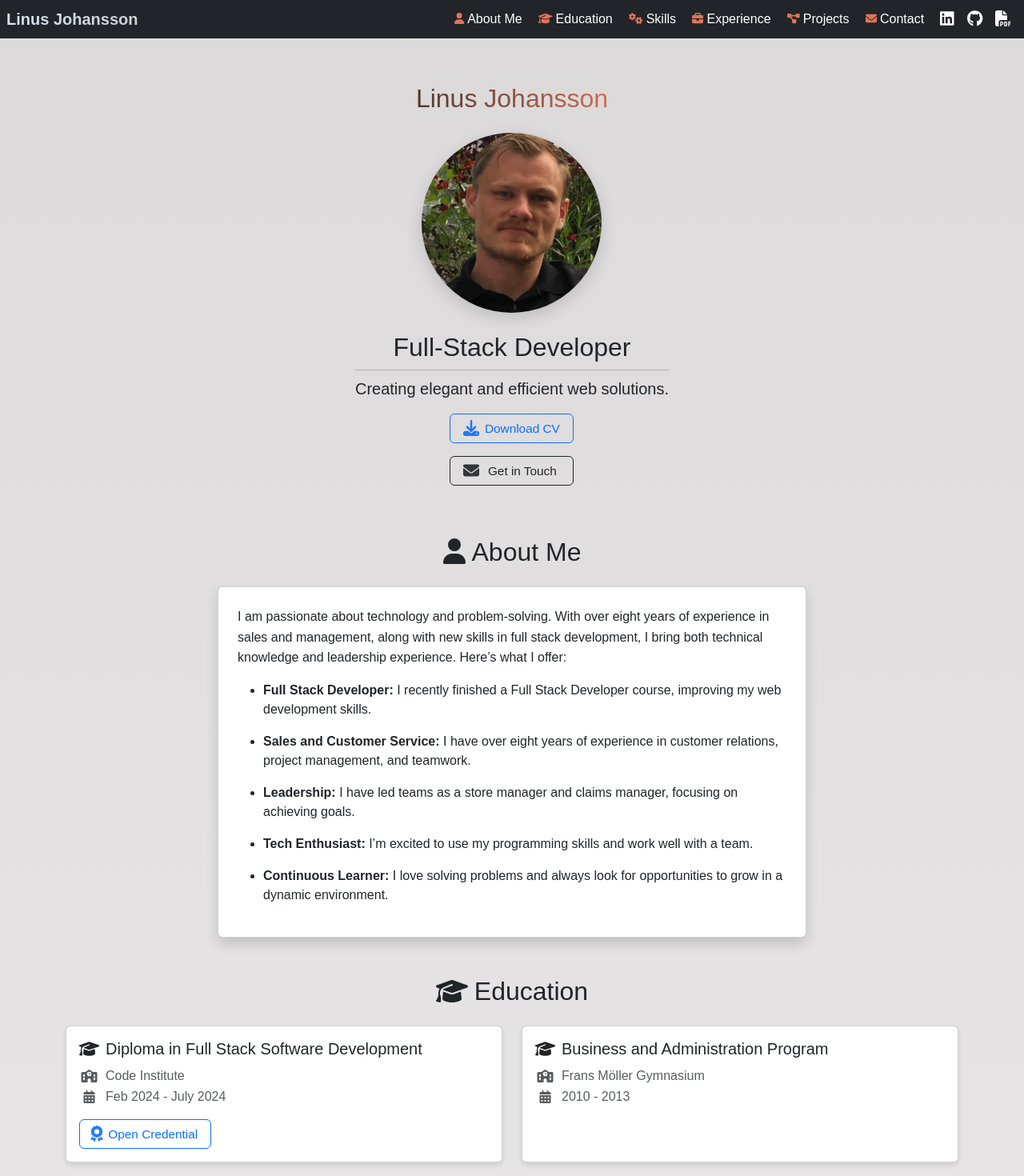
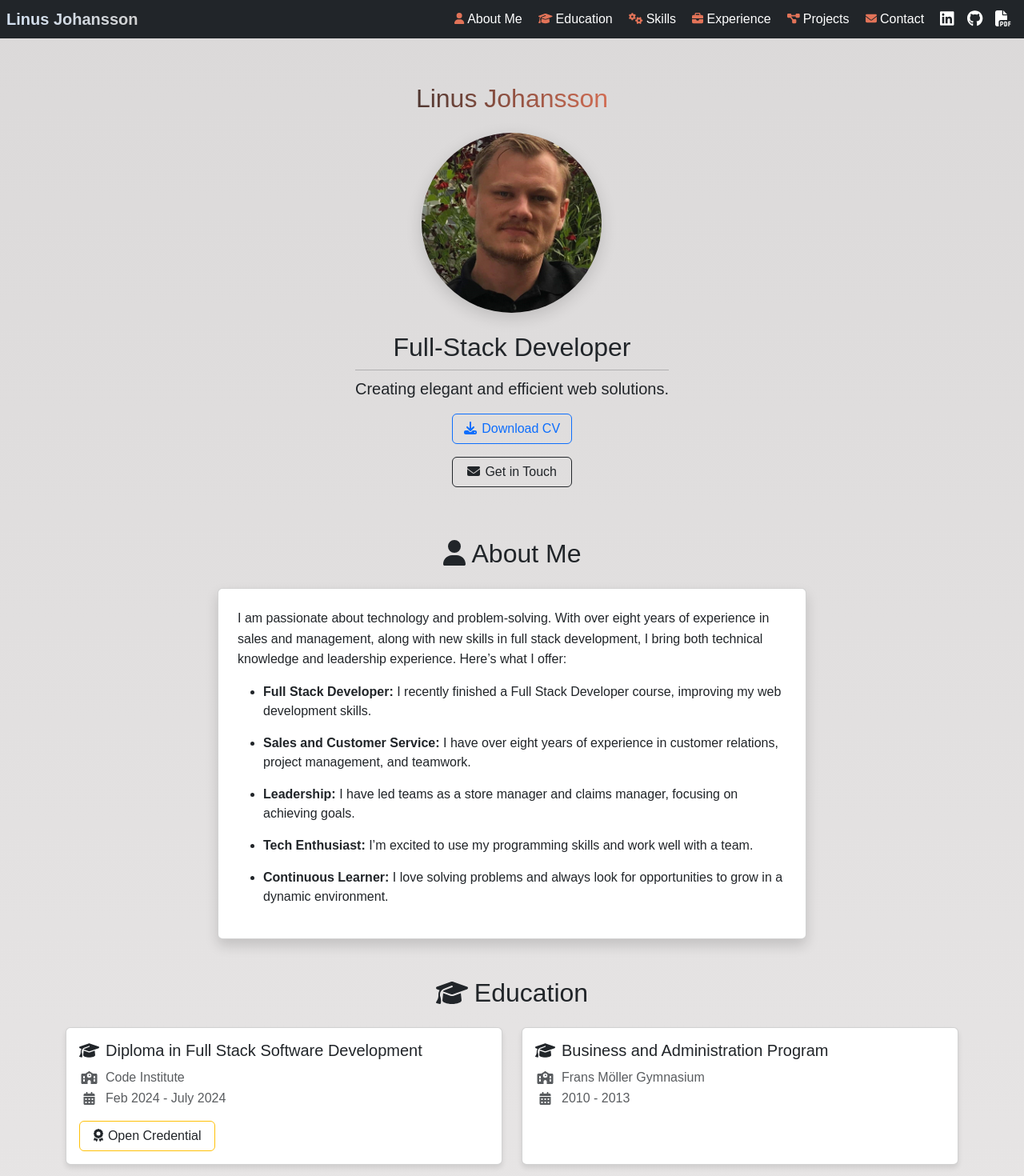
Before and after one commit to j0hanz/j0hanz-portfolio, a React (Create React App) app: page / in a window 1280 px wide. Shown: the top 1470 px of the page at 80% size. Built offline with nearby package versions, Linux system fonts and the light colour scheme.

Commit message:
Update button styling

```diff
--- a/src/components/ContactForm.js
+++ b/src/components/ContactForm.js
@@ -158,8 +158,8 @@ const ContactForm = () => {
 
               <div className="d-flex justify-content-center">
                 <Button
-                  className={styles.customButton}
-                  variant="outline-primary mt-3"
+                  className={`mt-3 ${styles.customButton}`}
+                  variant="outline-success"
                   type="submit"
                   disabled={isSending}
                 >
@@ -181,7 +181,7 @@ const ContactForm = () => {
                         icon={faEnvelope}
                         className={styles.buttonIcon}
                       />
-                      <span className={styles.buttonText}>Send</span>
+                      <span className={styles.buttonText}>Submit</span>
                     </>
                   )}
                 </Button>
--- a/src/components/Credential.js
+++ b/src/components/Credential.js
@@ -3,6 +3,8 @@ import { Modal, Container, Button } from 'react-bootstrap';
 import ImageCredential from '../assets/Credential.png';
 import styles from './styles/Credential.module.css';
 import Spinner from './Spinner';
+import { FontAwesomeIcon } from '@fortawesome/react-fontawesome';
+import { faScroll } from '@fortawesome/free-solid-svg-icons';
 
 const Credential = ({ show, handleClose }) => {
   // State to manage loading status
@@ -55,15 +57,21 @@ const Credential = ({ show, handleClose }) => {
                   </div>
                 </a>
                 {/* Button to view credential */}
+                <Modal.Footer className="d-flex justify-content-center bg-dark border-0">
                   <Button
                     href="https://www.credential.net/dd705ce7-f66c-456a-b07d-e8712cd7287c#gs.cubcle"
                     target="_blank"
                     rel="noopener noreferrer"
-                  variant="outline-primary btn-lg text-white my-2"
-                  className={`mt-3 ${styles.mobileButton}`}
+                    variant="outline-light"
+                    className={styles.customButton}
                   >
-                  View Credential
+                    <FontAwesomeIcon
+                      icon={faScroll}
+                      className={styles.buttonIcon}
+                    />
+                    <span className={styles.buttonText}>View Credential</span>
                   </Button>
+                </Modal.Footer>
               </>
             )}
           </Container>
--- a/src/components/Education.js
+++ b/src/components/Education.js
@@ -44,7 +44,7 @@ const Education = () => {
     (edu, index) =>
       index === 0 && (
         <Button
-          variant="outline-primary"
+          variant="outline-warning text-dark"
           onClick={toggleModal}
           key={index}
           className={styles.credentialButton}
--- a/src/components/Portfolio.js
+++ b/src/components/Portfolio.js
@@ -1,8 +1,16 @@
 import React from 'react';
-import { Container, Row, Col, Card, Button } from 'react-bootstrap';
+import {
+  Container,
+  Row,
+  Col,
+  Card,
+  Button,
+  OverlayTrigger,
+  Tooltip,
+} from 'react-bootstrap';
 import { FontAwesomeIcon } from '@fortawesome/react-fontawesome';
 import { faGithub } from '@fortawesome/free-brands-svg-icons';
-import { faEye, faProjectDiagram } from '@fortawesome/free-solid-svg-icons';
+import { faProjectDiagram, faRocket } from '@fortawesome/free-solid-svg-icons';
 import styles from './styles/Portfolio.module.css';
 
 const projects = [
@@ -62,7 +70,7 @@ const Portfolio = () => (
                 </Card.Text>
                 <div className="d-flex justify-content-between">
                   <Button
-                    variant="outline-dark me-2"
+                    variant="outline-dark"
                     href={github}
                     target="_blank"
                     className={styles.customButton}
@@ -75,25 +83,38 @@ const Portfolio = () => (
                   </Button>
                   {demo ? (
                     <Button
-                      variant="outline-primary ms-2"
+                      variant="outline-primary"
                       href={demo}
                       target="_blank"
                       className={styles.customButton}
                     >
                       <FontAwesomeIcon
-                        icon={faEye}
+                        icon={faRocket}
                         className={styles.buttonIcon}
                       />
                       <span className={styles.buttonText}>Live Demo</span>
                     </Button>
                   ) : (
-                    <Button
-                      variant="outline-secondary"
-                      disabled
-                      className={styles.customButton}
+                    <OverlayTrigger
+                      placement="bottom"
+                      overlay={
+                        <Tooltip id={`tooltip-top`}>Coming soon!</Tooltip>
+                      }
                     >
-                      <span>Coming Soon!</span>
-                    </Button>
+                      <span className="d-inline-block">
+                        <Button
+                          variant="outline-secondary"
+                          disabled
+                          className={styles.customButton}
+                        >
+                          <FontAwesomeIcon
+                            icon={faRocket}
+                            className={styles.buttonIcon}
+                          />
+                          <span className={styles.buttonText}>Live Demo</span>
+                        </Button>
+                      </span>
+                    </OverlayTrigger>
                   )}
                 </div>
               </Card.Body>
--- a/src/components/styles/AboutMe.module.css
+++ b/src/components/styles/AboutMe.module.css
@@ -5,7 +5,7 @@
 }
 
 .aboutMeCard:hover {
-  transform: translateY(-5px);
+  transform: translateY(-3px);
   box-shadow: 0 12px 20px rgba(0, 0, 0, 0.15);
 }
 
--- a/src/components/styles/ContactForm.module.css
+++ b/src/components/styles/ContactForm.module.css
@@ -6,29 +6,18 @@
 }
 
 .customButton {
-  width: 95px;
+  width: 110px;
   max-width: 100%;
-  min-height: auto;
+  height: auto;
   display: flex;
   align-items: center;
-  justify-content: center;
-  position: relative;
+  justify-content: space-evenly;
 }
 
 .buttonIcon {
-  width: 20px;
-  height: 20px;
-  position: absolute;
-  left: 15%;
-  top: 50%;
-  transform: translateY(-50%);
-  opacity: 0.9;
+  margin-right: 0.2rem;
 }
 
 .buttonText {
-  margin-left: 35%;
-  font-size: 1rem;
-  display: flex;
-  align-items: center;
-  justify-content: center;
+  margin-left: 0.2rem;
 }
--- a/src/components/styles/Credential.module.css
+++ b/src/components/styles/Credential.module.css
@@ -31,3 +31,20 @@
 .credentialImageContainer:hover .hoverText {
   opacity: 1;
 }
+
+.customButton {
+  width: 175px;
+  max-width: 100%;
+  height: auto;
+  display: flex;
+  align-items: center;
+  justify-content: space-evenly;
+}
+
+.buttonIcon {
+  margin-right: 0.2rem;
+}
+
+.buttonText {
+  margin-left: 0.2rem;
+}
--- a/src/components/styles/Education.module.css
+++ b/src/components/styles/Education.module.css
@@ -6,7 +6,7 @@
 }
 
 .educationCard:hover {
-  transform: translateY(-5px);
+  transform: translateY(-3px);
   box-shadow: 0 12px 20px rgba(0, 0, 0, 0.15);
 }
 
@@ -35,32 +35,20 @@
 }
 
 .credentialButton {
-  width: 165px;
+  width: 170px;
   max-width: 100%;
-  min-height: auto;
+  height: auto;
   display: flex;
   align-items: center;
-  justify-content: center;
-  position: relative;
+  justify-content: space-evenly;
 }
 
 .buttonIcon {
-  width: 20px;
-  height: 20px;
-  position: absolute;
-  left: 7%;
-  margin-right: 10px;
-  top: 50%;
-  transform: translateY(-50%);
-  opacity: 0.9;
+  margin-right: 0.2rem;
 }
 
 .buttonText {
-  margin-left: 14%;
-  font-size: 0.96rem;
-  display: flex;
-  align-items: center;
-  justify-content: center;
+  margin-left: 0.2rem;
 }
 
 .experienceIcon {
--- a/src/components/styles/Hero.module.css
+++ b/src/components/styles/Hero.module.css
@@ -15,32 +15,20 @@
 }
 
 .customButton {
-  width: 155px;
+  width: 150px;
   max-width: 100%;
-  min-height: auto;
+  height: auto;
   display: flex;
   align-items: center;
-  justify-content: center;
-  position: relative;
+  justify-content: space-evenly;
 }
 
 .buttonIcon {
-  width: 20px;
-  height: 20px;
-  position: absolute;
-  left: 10%;
-  margin-right: 10px;
-  top: 50%;
-  transform: translateY(-50%);
-  opacity: 0.9;
+  margin-right: 0.2rem;
 }
 
 .buttonText {
-  margin-left: 20%;
-  font-size: 0.96rem;
-  display: flex;
-  align-items: center;
-  justify-content: center;
+  margin-left: 0.2rem;
 }
 
 @media (max-width: 768px) {
--- a/src/components/styles/Portfolio.module.css
+++ b/src/components/styles/Portfolio.module.css
@@ -3,11 +3,6 @@
   transition: transform 0.3s ease, box-shadow 0.3s ease;
   box-shadow: 0 4px 6px rgba(0, 0, 0, 0.1);
   border-radius: 10px;
-}
-
-.projectCard:hover {
-  transform: translateY(-5px);
-  box-shadow: 0 12px 20px rgba(0, 0, 0, 0.15);
 }
 
 .projectCard .card-body {
@@ -30,29 +25,18 @@
 }
 
 .customButton {
-  width: 130px;
+  width: 125px;
   max-width: 100%;
-  min-height: auto;
+  height: auto;
   display: flex;
   align-items: center;
-  justify-content: center;
-  position: relative;
+  justify-content: space-evenly;
 }
 
 .buttonIcon {
-  width: 20px;
-  height: 20px; /* Ensures a consistent icon size */
-  position: absolute;
-  left: 10%; /* Standardized margin from the left */
-  margin-right: 10px;
-  top: 50%;
-  transform: translateY(-50%); /* Vertically centers the icon */
+  margin-right: 0.2rem;
 }
 
 .buttonText {
-  margin-left: 20%;
-  font-size: 0.92rem;
-  display: flex;
-  align-items: center;
-  justify-content: center;
+  margin-left: 0.2rem;
 }
--- a/src/components/styles/Skills.module.css
+++ b/src/components/styles/Skills.module.css
@@ -6,7 +6,7 @@
 }
 
 .skillCard:hover {
-  transform: translateY(-5px);
+  transform: translateY(-3px);
   box-shadow: 0 12px 20px rgba(0, 0, 0, 0.15);
 }
 
--- a/src/components/styles/WorkExperience.module.css
+++ b/src/components/styles/WorkExperience.module.css
@@ -6,7 +6,7 @@
 }
 
 .experienceCard:hover {
-  transform: translateY(-5px);
+  transform: translateY(-3px);
   box-shadow: 0 12px 20px rgba(0, 0, 0, 0.15);
 }
 
```
Lines whose indentation alone changed are shown as unchanged.
